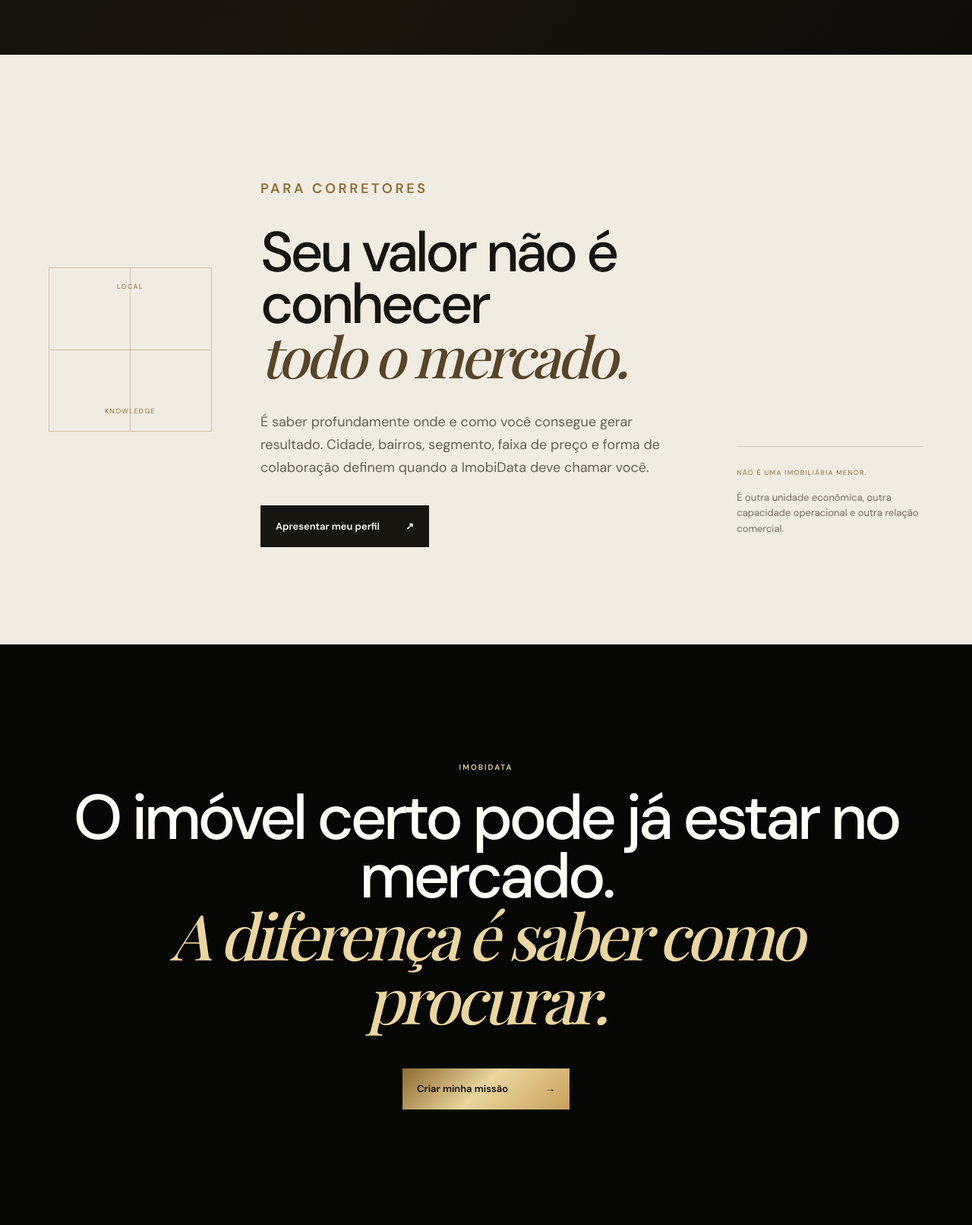
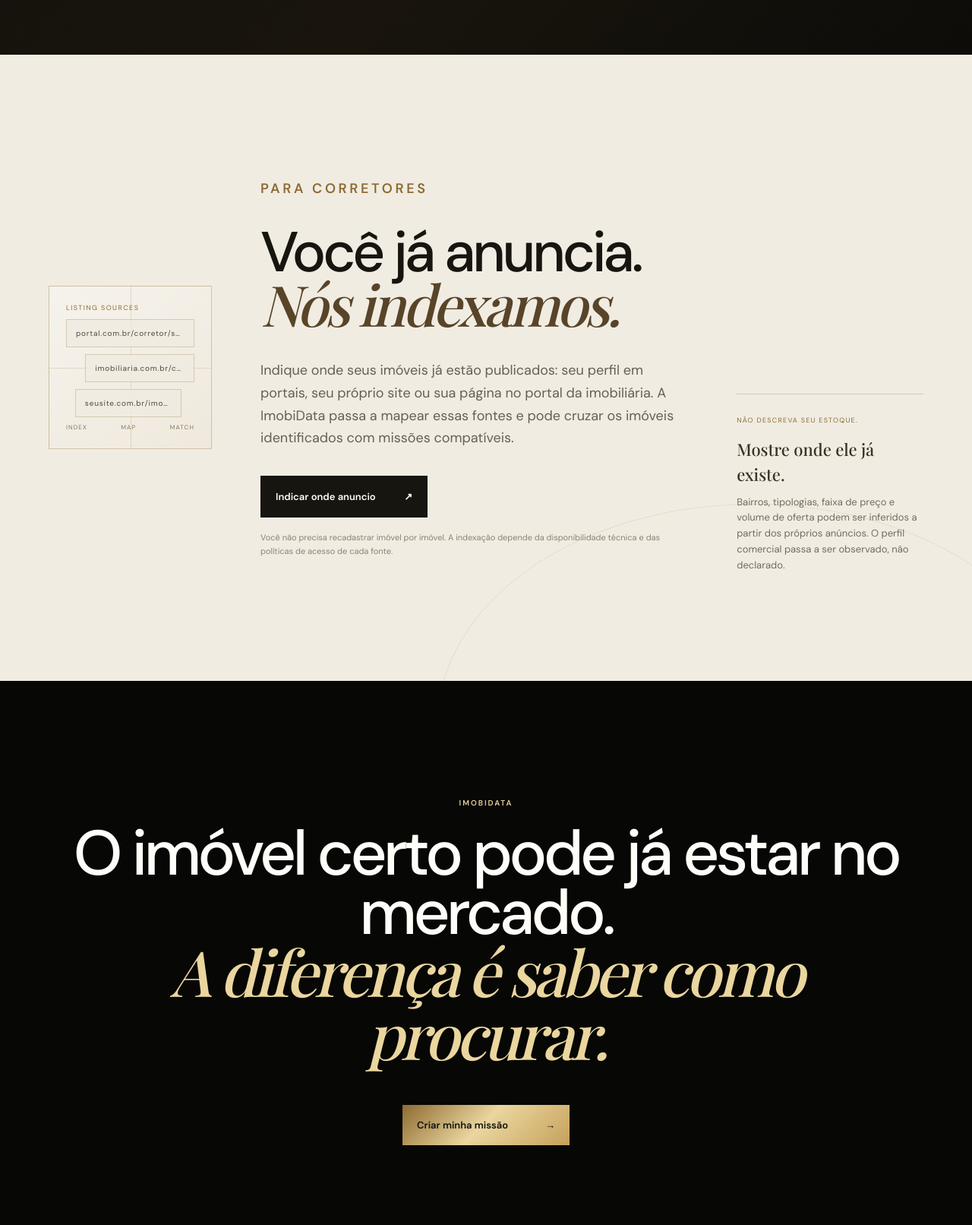
Before and after one commit to 1xLab/imobidata, a PHP site: page / in a window 1280 px wide. Shown: the part 4306-5918 px from the top of the page at 76% size. Run offline with PHP 8.4, Linux system fonts and the light colour scheme; some web fonts are replaced.

Commit message:
refactor: position broker experience around source indexing

```diff
--- a/index.php
+++ b/index.php
@@ -16,6 +16,7 @@
   <link href="https://fonts.googleapis.com/css2?family=DM+Sans:wght@400;500;600&family=Playfair+Display:ital,wght@0,500;1,500&display=swap" rel="stylesheet">
   <link rel="stylesheet" href="/assets/css/site.css?v=4">
   <link rel="stylesheet" href="/assets/css/scroll-scenes.css?v=1">
+  <link rel="stylesheet" href="/assets/css/indexing.css?v=1">
 </head>
 <body>
 <div class="site" id="top">
@@ -110,15 +111,28 @@
       </div>
     </section>
 
-    <section class="broker" id="corretores" data-snap="corretores">
-      <div class="broker-mark reveal" aria-hidden="true"><span>LOCAL</span><span>KNOWLEDGE</span></div>
+    <section class="broker broker-indexing" id="corretores" data-snap="corretores">
+      <div class="index-source-visual reveal" aria-label="Fontes públicas de anúncios para indexação">
+        <span class="index-source-kicker">LISTING SOURCES</span>
+        <div class="source-stack">
+          <span>portal.com.br/corretor/seu-perfil</span>
+          <span>imobiliaria.com.br/corretor/seu-nome</span>
+          <span>seusite.com.br/imoveis</span>
+        </div>
+        <div class="index-source-foot"><span>INDEX</span><span>MAP</span><span>MATCH</span></div>
+      </div>
       <div class="broker-copy reveal">
         <p class="eyebrow">PARA CORRETORES</p>
-        <h2>Seu valor não é conhecer<br><em>todo o mercado.</em></h2>
-        <p>É saber profundamente onde e como você consegue gerar resultado. Cidade, bairros, segmento, faixa de preço e forma de colaboração definem quando a ImobiData deve chamar você.</p>
-        <button class="dark-button" type="button" data-flow="broker">Apresentar meu perfil <span>↗</span></button>
+        <h2>Você já anuncia.<br><em>Nós indexamos.</em></h2>
+        <p>Indique onde seus imóveis já estão publicados: seu perfil em portais, seu próprio site ou sua página no portal da imobiliária. A ImobiData passa a mapear essas fontes e pode cruzar os imóveis identificados com missões compatíveis.</p>
+        <button class="dark-button" type="button" data-flow="broker">Indicar onde anuncio <span>↗</span></button>
+        <p class="indexing-disclaimer">Você não precisa recadastrar imóvel por imóvel. A indexação depende da disponibilidade técnica e das políticas de acesso de cada fonte.</p>
       </div>
-      <div class="broker-note reveal"><span>NÃO É UMA IMOBILIÁRIA MENOR.</span><p>É outra unidade econômica, outra capacidade operacional e outra relação comercial.</p></div>
+      <div class="broker-note reveal">
+        <span>NÃO DESCREVA SEU ESTOQUE.</span>
+        <strong>Mostre onde ele já existe.</strong>
+        <p>Bairros, tipologias, faixa de preço e volume de oferta podem ser inferidos a partir dos próprios anúncios. O perfil comercial passa a ser observado, não declarado.</p>
+      </div>
     </section>
 
     <section class="closing reveal" data-snap="fechamento">
@@ -154,7 +168,7 @@
   </section>
 </div>
 
-<script src="/assets/js/site.js?v=4" defer></script>
+<script src="/assets/js/site.js?v=5" defer></script>
 <script src="/assets/js/scroll-scenes.js?v=1" defer></script>
 </body>
 </html>
```
